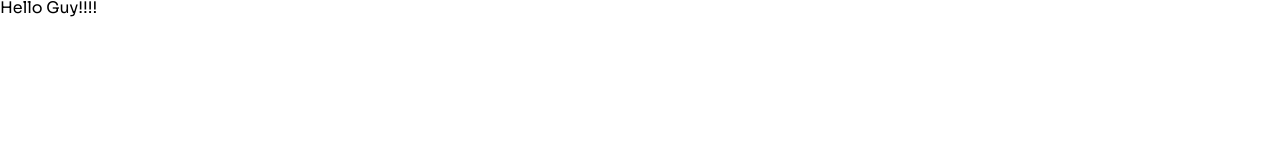
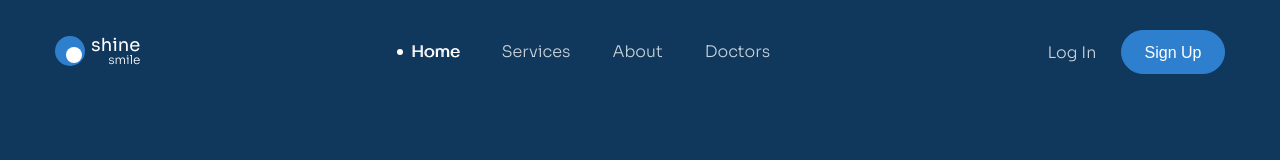
Before and after one commit to thinhtran5895/htmlcss-project-03, a plain HTML site: page index.html in a window 1280 px wide. Drawn offline with Linux system fonts and the light colour scheme.

Commit message:
header-top-commit

```diff
--- a/assets/css/styles.css
+++ b/assets/css/styles.css
@@ -10,3 +10,148 @@ body {
     font-size: 1.6rem;
     font-family: "Sora", sans-serif;
 }
+
+:root {
+    --header-bg: #10375c;
+}
+
+/* Common */
+.container {
+    width: 1170px;
+    max-width: calc(100% - 48px);
+    margin: 0 auto;
+}
+
+a {
+    text-decoration: none;
+}
+
+a:hover {
+    opacity: 0.9;
+    cursor: pointer;
+}
+
+.btn {
+    --height: 60px;
+
+    display: inline-block;
+    min-width: 205px;
+    padding: 0 20px;
+    border: 1px solid #2e80ce;
+    height: var(--height);
+    border-radius: 999px;
+    line-height: var(--height);
+    background: #2e80ce;
+    font-weight: 400;
+    font-size: 1.6rem;
+    text-align: center;
+    color: #fff;
+}
+
+.btn:hover {
+    opacity: 0.9;
+    cursor: pointer;
+}
+
+/* Header */
+.header {
+    padding-top: 30px;
+    min-height: 100vh;
+    background: var(--header-bg);
+}
+
+.logo {
+    display: flex;
+    position: relative;
+    font-size: 1rem;
+}
+
+.logo__circle::before,
+.logo__circle::after {
+    content: "";
+    display: inline-block;
+}
+
+.logo__circle::before {
+    width: 3em;
+    height: 3em;
+    border-radius: 50%;
+    background-color: #2e80ce;
+}
+
+.logo__circle::after {
+    position: absolute;
+    top: 1.1em;
+    left: 1.1em;
+    height: 1.6em;
+    width: 1.6em;
+    border-radius: 50%;
+    background: #fff;
+}
+
+.logo__text {
+    margin-left: 0.6em;
+    color: #fff;
+    text-align: right;
+}
+
+.logo_brand {
+    display: block;
+    font-weight: 400;
+    font-size: 1.8em;
+}
+
+.logo_brand--small {
+    font-weight: 300;
+    font-size: 1.2em;
+}
+
+/* Navbar */
+.header-top {
+    display: flex;
+    align-items: center;
+    justify-content: space-between;
+}
+
+.navbar__list {
+    display: flex;
+}
+
+.action__login,
+.navbar__link {
+    display: inline-block;
+    padding: 8px 21px;
+    color: #c9d2da;
+    font-weight: 300;
+    font-size: 1.6rem;
+}
+
+.navbar__link:hover,
+.navbar__link--active {
+    text-shadow: 1px 0 0 currentColor;
+    color: #fff;
+}
+
+.navbar__link--active {
+    display: flex;
+    align-items: center;
+}
+
+.navbar__link--active::before {
+    content: "";
+    /* Cach nay cung dung de chinh dau cham canh giua chu */
+    /* position: relative;
+    top: -2px;
+    left: 8px; */
+    display: inline-block;
+    margin-right: 8px;
+    width: 6px;
+    height: 6px;
+    border-radius: 50%;
+    background: #fff;
+}
+
+.action__signup {
+    --height: 44px;
+    min-width: 104px;
+}
--- a/index.html
+++ b/index.html
@@ -98,6 +98,51 @@
         <link rel="stylesheet" href="./assets/css/styles.css" />
     </head>
     <body>
-        <h1>Hello Guy!!!!</h1>
+        <header class="header">
+            <div class="container">
+                <div class="header-top">
+                    <!-- Logo -->
+                    <a href="/">
+                        <div class="logo">
+                            <span class="logo__circle"></span>
+                            <span class="logo__text">
+                                <span class="logo_brand">shine</span>
+                                <span class="logo_brand logo_brand--small">
+                                    smile
+                                </span>
+                            </span>
+                        </div>
+                    </a>
+
+                    <!-- Navbar -->
+                    <div class="navbar">
+                        <ul class="navbar__list">
+                            <li class="navbar__item">
+                                <a
+                                    href="#!"
+                                    class="navbar__link navbar__link--active"
+                                    >Home</a
+                                >
+                            </li>
+                            <li class="navbar__item">
+                                <a href="#!" class="navbar__link">Services</a>
+                            </li>
+                            <li class="navbar__item">
+                                <a href="#!" class="navbar__link">About</a>
+                            </li>
+                            <li class="navbar__item">
+                                <a href="#!" class="navbar__link">Doctors</a>
+                            </li>
+                        </ul>
+                    </div>
+
+                    <!-- Action -->
+                    <div class="action">
+                        <a href="#!" class="action__login">Log In</a>
+                        <button class="btn action__signup">Sign Up</button>
+                    </div>
+                </div>
+            </div>
+        </header>
     </body>
 </html>
```
